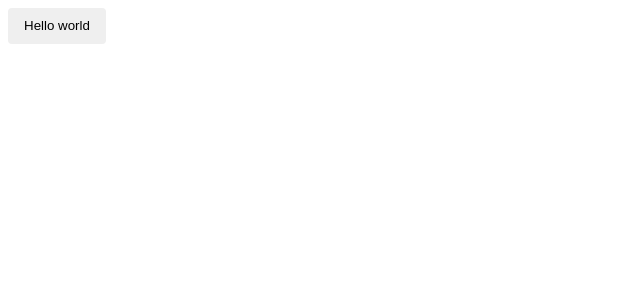
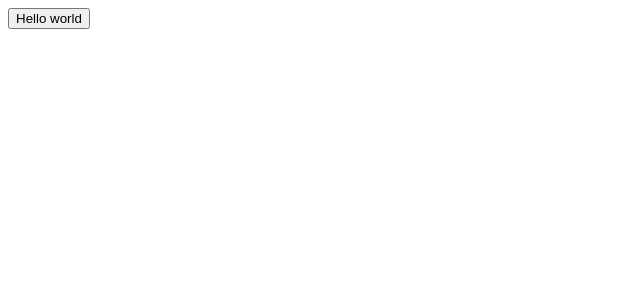
Before and after one commit to Arya2702/angular-ivy-rygad2, an Angular app: page / in a window 1280 px wide. Shown: the top 300 px of the page, without its empty margins (0-640 px from the left). Built offline with nearby package versions, Linux system fonts and the light colour scheme.

Commit message:
1 file modified

```diff
--- a/src/app/app.component.html
+++ b/src/app/app.component.html
@@ -1 +1 @@
-<button mat-raised-button> Hello world </button>
+<button mat-button-toggle> Hello world </button>
```
